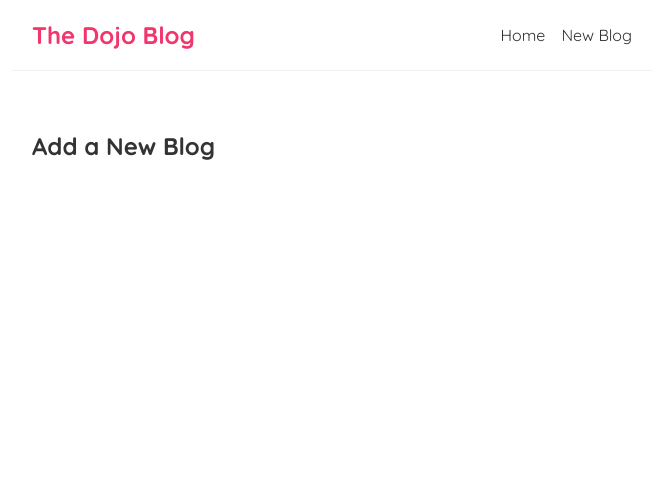
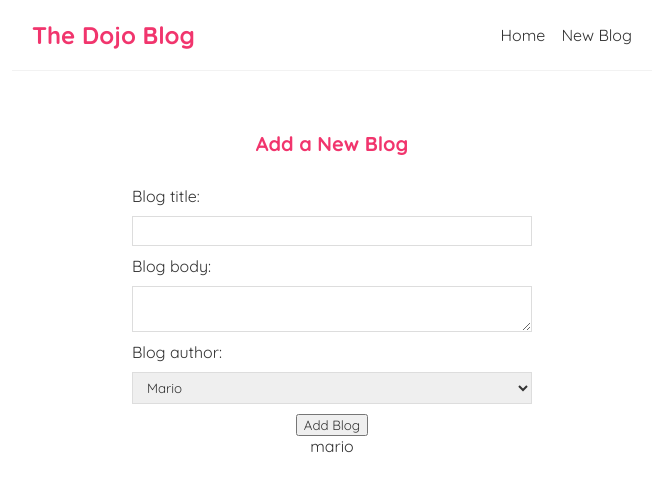
Before and after one commit to mustafa-kapadia1483/learning-react, a React (Create React App) app: page /create in a window 1280 px wide. Shown: the top 492 px of the page, without its empty margins (308-970 px from the left). Built offline with nearby package versions, Linux system fonts and the light colour scheme.

Commit message:
learned controlled forms with 2 way binding

```diff
--- a/data/db.json
+++ b/data/db.json
@@ -15,7 +15,7 @@
     {
       "title": "Web dev top tips",
       "body": "lorem ipsum......Lorem ipsum dolor sit, amet consectetur adipisicing elit. Perspiciatis possimus facere dicta velit dolore vero explicabo, iusto nobis corrupti obcaecati sint cupiditate tenetur ipsam non, officiis ab fugiat saepe reiciendis quisquam aliquam autem? Sequi dolore totam labore qui illum incidunt omnis cumque minima quam! Omnis, laboriosam. Vel quos quae minima.",
-      "author": "mario",
+      "author": "mami",
       "id": 3
     }
   ]
--- a/src/Create.js
+++ b/src/Create.js
@@ -1,7 +1,47 @@
+import { useState } from "react";
+
 const Create = () => {
+  const [title, setTitle] = useState("");
+  const [body, setBody] = useState("");
+  const [author, setAuthor] = useState("mario");
+
   return (
     <div className="create">
       <h2>Add a New Blog</h2>
+      <form>
+        <label>Blog title:</label>
+        <input
+          type="text"
+          required
+          value={title}
+          onChange={e => {
+            setTitle(e.target.value);
+          }}
+        />
+        <label>Blog body:</label>
+        <textarea
+          required
+          value={body}
+          onChange={e => {
+            setBody(e.target.value);
+          }}
+        />
+        <label>Blog author:</label>
+        <select
+          value={author}
+          onChange={e => {
+            setAuthor(e.target.value);
+          }}
+        >
+          <option value="mario">Mario</option>
+          <option value="mami">Mami</option>
+          <option value="mustu">Mustu</option>
+        </select>
+        <button>Add Blog</button>
+        <p>{title}</p>
+        <p>{body}</p>
+        <p>{author}</p>
+      </form>
     </div>
   );
 };
--- a/src/index.scss
+++ b/src/index.scss
@@ -79,3 +79,32 @@
     cursor: pointer;
   }
 }
+
+// Create new blog form
+.create {
+  max-width: 400px;
+  margin: 0 auto;
+  text-align: center;
+
+  label {
+    text-align: left;
+    display: block;
+  }
+
+  h2 {
+    font-size: 20px;
+    color: $primary;
+    margin-bottom: 30px;
+  }
+
+  input,
+  textarea,
+  select {
+    width: 100%;
+    padding: 6px 10px;
+    margin: 10px 0;
+    border: 1px solid #ddd;
+    display: block;
+    box-sizing: border-box;
+  }
+}
```
